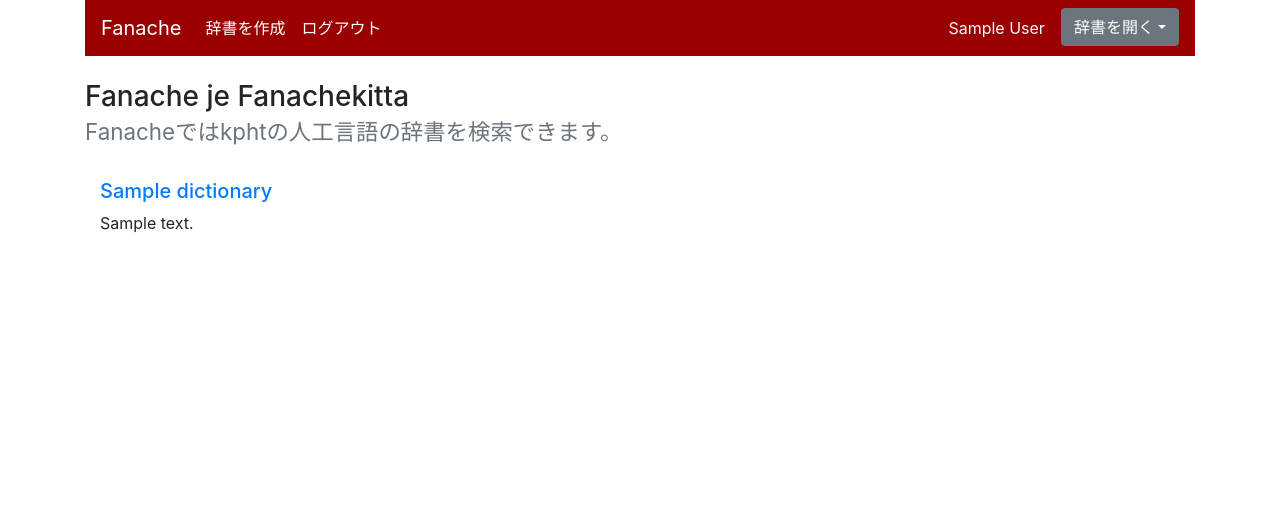
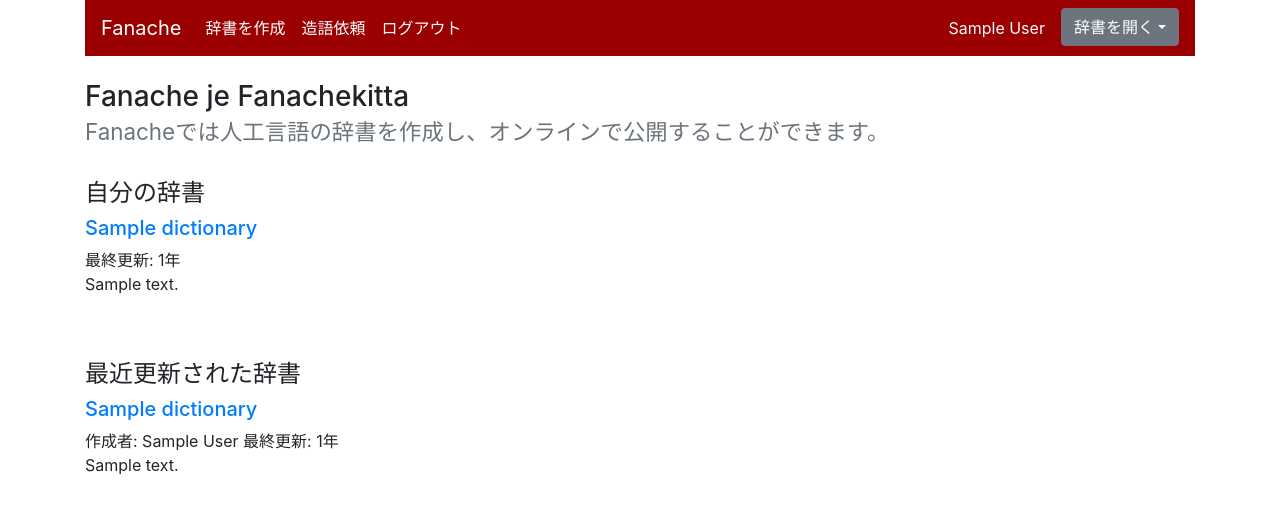
Before and after one commit to yuugokku/test-fanache, a Flask app: page /dic/ in a window 1280 px wide. Shown: the top 514 px of the page. Run offline with Flask 2, Linux system fonts and the light colour scheme; the visitor is signed in with stand-in values (Sample User, id 1); tables that the repository leaves empty hold one stand-in row (values such as "Sample post"); some libraries are stand-ins or nearby versions.

Commit message:
造語依頼機能を試験実装。更新日時などをちゃんと表示する。DBモデル定義をいじる。

```diff
--- a/fanach/templates/base.html
+++ b/fanach/templates/base.html
@@ -25,6 +25,9 @@
                             <a class="nav-link active" href="{{ url_for('dic.new_dic')}}">辞書を作成</a>
                         </li>
                         <li class="navbar-item">
+                            <a class="nav-link active" href="{{url_for('login.show_suggestions')}}">造語依頼</a>
+                        </li>
+                        <li class="navbar-item">
                             <a class="nav-link active" href="{{ url_for('login.logout') }}">ログアウト</a>
                         </li>
                     {% endif %}
--- a/fanach/templates/dic/all.html
+++ b/fanach/templates/dic/all.html
@@ -4,11 +4,27 @@
 
 {% block body %}
 <br><h3>Fanache je Fanachekitta<br>
-    <small class="text-muted">Fanacheではkphtの人工言語の辞書を検索できます。</small></h3><br>
+    <small class="text-muted">Fanacheでは人工言語の辞書を作成し、オンラインで公開することができます。</small></h3><br>
+{% if not session.get("logged_in") %}
+<p><a href="{{url_for('login.login_form')}}">ログイン</a>して辞書を作成できます。</p>
+{% else %}<h4>自分の辞書</h4>
+{% for d in my_dics %}
+<div class="border-primary rounded">
+<h5><a class="text-" href="{{ url_for('dic.show_dic', dic_id=d.dic_id) }}">{{d.dicname}}</a></h5>
+<p>最終更新: {{d.updated_at | timedelta}}<br>
+{{d.description}}</p>
+</div>
+{% else %}
+まだ自分の辞書が存在しません。<a href="{{url_for('dic.new_dic')}}">新規作成できます。</a>
+{% endfor %}
+{% endif %}
+<br><br>
+<h4>最近更新された辞書</h4>
 {% for d in dictionaries %}
-<div class="container border-primary rounded">
+<div class="border-primary rounded">
 <h5><a class="text-" href="{{ url_for('dic.show_dic', dic_id=d.dic_id) }}">{{d.dicname}}</a></h5>
-<p>{{d.description}}</p>
+<p>作成者: {{d.owner.screenname}} 最終更新: {{d.updated_at | timedelta}}<br>
+{{d.description}}</p>
 </div>
 {% else %}
 辞書が存在しません。追加されるのを待ちましょう。
--- a/fanach/templates/dic/suggest.html
+++ b/fanach/templates/dic/suggest.html
@@ -5,15 +5,15 @@
 {% block body %}
 <br><h3>造語を提案する</h3><br>
 <div class="container-fluid mb-3">
-	<form action="{{ url_for('dic.sugest_word') }}" method="POST" name="suggestform">
+	<form action="{{ url_for('dic.suggest_word', dic_id=dictionary.dic_id) }}" method="POST" name="suggestform">
 		<label>訳語・単語:</label>
 		<input type="text" id="Translation" name=keyword placeholder="造語するべき単語を入力" class="form-control" value="{{keyword}}">
 		{% if title_msg == "" %}
 		{% else %}<div class="alert alert-warning">{{ title_msg }}</div>{% endif %}
 		<br>
 		<label>説明</label>
-		<textarea placeholder="提案の詳細を入力" name=description></textarea>
-		<input type="submit" id="Submit" name=submitbutton class="btn btn-primary" value="提案">
+		<textarea class="form-control" placeholder="提案の詳細を入力" name=description rows=10></textarea>
+		<input type="submit" id="Submit" name=submitbutton class="btn btn-primary mt-2" value="提案">
 	</form>
 
 </div>
--- a/fanach/templates/dic/word/new.html
+++ b/fanach/templates/dic/word/new.html
@@ -7,12 +7,12 @@
 <div class="container-fluid mb-3">
 	<form action="{{ url_for('dic.new_word', dic_id=dictionary.dic_id) }}" method="POST" name="newdicform" enctype="multipart/form-data">
 		<label for="word">単語名:</label>
-		<input type="text" id="InputWord" name=word class="form-control" value="{{keyword}}">
+		<input type="text" id="InputWord" name=word class="form-control" value="{% if target == 'word' %}{{keyword}}{% endif %}">
 		{% if word_msg == "" %}
 		{% else %}<div class="alert alert-warning">{{ word_msg }}</div>{% endif %}
 		<br>
 		<label for="translation">訳語</label>
-		<textarea id="InputTranslation" name=trans class="form-control" rows="5"></textarea>
+		<textarea id="InputTranslation" name=trans class="form-control" rows="5">{% if target == 'trans' %}{{keyword}}{% endif %}</textarea>
 		<br>
 		<label for="example">用例</label>
 		<textarea id="InputExample" name=ex class="form-control" rows="5"></textarea>
--- a/fanach/templates/dic_base.html
+++ b/fanach/templates/dic_base.html
@@ -21,7 +21,7 @@
                                     <input type="text" id="SimpleKeyword" name=keyword placeholder="単語を検索する">
                                     <input type="submit" class="btn btn-secondary" value="検索">
                                     {% if session.get("logged_in", default=False)  %}
-                                    {% if session.get("logged_in", default=0) == dictionary.owner %}
+                                    {% if session.get("logged_in", default=0) == dictionary.owner.user_id %}
                                     <input type="submit" class="btn btn-primary" value="登録" formaction="{{url_for('dic.new_word', dic_id=dictionary.dic_id)}}" formmethod="GET">
                                     {% else %}
                                     <input type="submit" class="btn btn-primary" value="提案" formaction="{{url_for('dic.suggest_word', dic_id=dictionary.dic_id)}}" formmethod="GET">
--- a/fanach/views/dic.py
+++ b/fanach/views/dic.py
@@ -1,5 +1,6 @@
 # dic.py : 辞書アプリのメインモジュール
 from urllib.parse import quote
+from datetime import datetime
 
 from flask import request, redirect, url_for, render_template, flash, session, make_response
 from flask import Blueprint
@@ -7,7 +8,7 @@ from sqlalchemy import or_
 
 from fanach import app, db
 from fanach.views.login import login_required, authenticate
-from fanach.models.words import Word, User, Dictionary
+from fanach.models.words import Word, User, Dictionary, Suggestion
 from fanach.utils.converter import parse_xml, export_xml, parse
 from fanach.utils.search import Condition
 
@@ -15,8 +16,13 @@ dic = Blueprint("dic", __name__)
 
 @dic.route("/")
 def show_all_dics():
-	dictionaries = Dictionary.query.all()
-	return render_template("dic/all.html", dictionaries=dictionaries)
+	dictionaries = Dictionary.query.order_by(Dictionary.updated_at).limit(10).all()
+	if not session.get("logged_in", default=False):
+		my_dics = []
+	else:
+		user = User.query.get(session["current_user"])
+		my_dics = user.dictionaries.order_by(Dictionary.updated_at).all()
+	return render_template("dic/all.html", dictionaries=dictionaries, my_dics=my_dics)
 
 # 辞書の情報を表示。辞書ページの外部リンクにはこのURLを用いる。
 @dic.route("/<int:dic_id>/info")
@@ -25,10 +31,9 @@ def show_dic(dic_id):
 	if dictionary is None:
 		flash("辞書が存在しません。")
 		return redirect(url_for("dic.show_all_dics"))
-	ownername = User.query.get(dictionary.owner).username
-	words = Word.query.filter_by(dic_id=dic_id).all()
-	wordcount = len(words)
-	return render_template("dic/info.html", dictionaries=[], dictionary=dictionary, owner=ownername, wordcount=wordcount)
+	ownername = dictionary.owner.username
+	words = dictionary.words.all()
+	return render_template("dic/info.html", dictionaries=[], dictionary=dictionary)
 
 @dic.route("/<int:dic_id>")
 def _show_dic(dic_id):
@@ -45,7 +50,7 @@ def show_word(dic_id):
 			Word.dic_id == dic_id,
 			or_(Word.word.startswith(keyword), Word.trans.contains(keyword))
 		).all()
-		target = "word"
+		target = "trans"
 	else:
 		if target == "word":
 			words = Word.query.filter(Word.dic_id == dic_id, Word.word.startswith(keyword)).all()
@@ -77,11 +82,11 @@ def new_dic():
 				xmlfile_msg = "ファイルサイズが大きすぎます。2KB以下のファイルのみアップロードできます。"
 
 		if is_valid:
+			owner = User.query.get(session["current_user"])
 			# 辞書追加の処理
-			owner_id = session["current_user"]
 			dictionary = Dictionary(
 				dicname = dicname,
-				owner = owner_id,
+				owner = owner,
 				description = request.form["description"])
 			db.session.add(dictionary)
 			db.session.commit()
@@ -91,19 +96,17 @@ def new_dic():
 			# ファイルアップロード
 			if xmlfile is not None:
 				xmltext = xmlfile.read()
-				print(type(xmltext))
 				# XML変換処理を挟む -> Wordテーブルに追加
 				if xmlfile.mimetype in ["text/xml", "text/csv"]:
-					print(xmlfile.content_type)
 					records = parse(xmltext, xmlfile.mimetype)
 					word_count = 0
 					for word, trans, ex in records:
 						newword = Word(
-							dic_id = dic_id,
+							dictionary = dictionary,
 							word = word,
 							trans = trans,
 							ex = ex,
-							editor = session["current_user"])
+							editor = owner)
 						word_count += 1
 						db.session.add(newword)
 					flash_msg += "%d語をファイルからインポートしました。" % word_count
@@ -118,7 +121,7 @@ def new_dic():
 @login_required
 def edit_dic(dic_id):
 	dictionary = Dictionary.query.get(dic_id)
-	if session["current_user"] != dictionary.owner:
+	if session["current_user"] != dictionary.owner.user_id:
 		flash("権限がありません。辞書のデータは作成者のみ編集できます。")
 		return redirect(url_for("dic.show_dic", dic_id=dic_id))
 	if request.method == "GET":
@@ -136,7 +139,7 @@ def edit_dic(dic_id):
 @login_required
 def delete_dic_prompt(dic_id):
 	dictionary = Dictionary.query.get(dic_id)
-	if session["current_user"] != dictionary.owner:
+	if session["current_user"] != dictionary.owner.user_id:
 		flash("辞書の削除は作成者のみが実行できます。")
 		return redirect(url_for("dic.show_dic", dic_id=dic_id))
 	return render_template("dic/delete.html", dictionary=dictionary)
@@ -149,7 +152,7 @@ def delete_dic(dic_id):
 	if dictionary is None:
 		flash("辞書が存在しません。")
 		return redirect(url_for("dic.show_all_dics"))
-	if session["current_user"] != dictionary.owner:
+	if session["current_user"] != dictionary.owner.user_id:
 		flash("辞書の削除は作成者のみが実行できます。")
 		return redirect(url_for("dic.show_dic", dic_id=dic_id))
 	if request.method == "POST":
@@ -159,10 +162,9 @@ def delete_dic(dic_id):
 		if not authenticate(user.user_id, password):
 			flash("パスワードが異なります。")
 			return redirect(url_for("dic.show_dic", dic_id=dic_id))
+		for w in dictionary.words.all():
+			db.session.delete(w)
 		db.session.delete(dictionary)
-		words_to_delete = Word.query.filter_by(dic_id=dic_id).all()
-		for w in words_to_delete:
-			db.session.delete(w)
 		db.session.commit()
 		flash("辞書 %s を削除しました。" % deleted_dicname)
 		return redirect(url_for("dic.show_all_dics"))
@@ -172,12 +174,12 @@ def delete_dic(dic_id):
 @login_required
 def edit_word(dic_id, word_id):
 	dictionary = Dictionary.query.get(dic_id)
-	owner_id = dictionary.owner
-	if session["current_user"] != owner_id:
+	if session["current_user"] != dictionary.owner.user_id:
 		flash("単語を編集する権限がありません。")
 		return redirect(url_for("dic.show_dic", dic_id=dic_id))
 
 	word = Word.query.get(word_id)
+	editor = User.query.get(session["current_user"])
 	if request.method == "GET":
 		return render_template("dic/word/edit.html", dictionary=dictionary, word=word, word_msg="")
 	elif request.method == "POST":
@@ -193,7 +195,9 @@ def edit_word(dic_id, word_id):
 			word.word = updatedword
 			word.trans = request.form["trans"]
 			word.ex = request.form["ex"]
-			word.editor = session["current_user"]
+			word.editor = editor
+			word.updated_at = datetime.utcnow()
+			dictionary.updated_at = datetime.utcnow()
 			db.session.merge(word)
 			db.session.commit()
 			flash("単語 %s を更新しました。" % updatedword)
@@ -204,14 +208,15 @@ def edit_word(dic_id, word_id):
 @dic.route("/<int:dic_id>/<int:word_id>/delete", methods=["POST"])
 @login_required
 def delete_word(dic_id, word_id):
-	owner_id = Dictionary.query.get(dic_id).owner
-	if session["current_user"] != owner_id:
+	dictionary = Dictionary.query.get(dic_id)
+	if session["current_user"] != dictionary.owner.user_id:
 		flash("権限がありません")
 		return redirect(url_for("dic.show_dic", dic_id=dic_id))
 	if request.method == "POST":
 		word = Word.query.get(word_id)
 		deletedword = word.word
 		db.session.delete(word)
+		dictionary.updated_at = datetime.utcnow()
 		db.session.commit()
 		flash("単語 %s が削除されました" % deletedword)
 		return redirect(url_for("dic.show_dic", dic_id=dic_id))
@@ -220,20 +225,23 @@ def delete_word(dic_id, word_id):
 @login_required
 def new_word(dic_id):
 	dictionary = Dictionary.query.get(dic_id)
-	owner_id = dictionary.owner
-	if session["current_user"] != owner_id:
+	if session["current_user"] != dictionary.owner.user_id:
 		return redirect(url_for("dic.show_dic", dic_id=dic_id))
 
 	word_msg = ""
 	if request.method == "GET":
 		# 造語フォーム
 		keyword = request.args["keyword"]
+		target = request.args.get("target", default="")
+		if target == "":
+			target = "word"
 		words = Word.query.filter(Word.dic_id == dic_id, Word.word == keyword).first()
 		if words is not None:
 			word_msg = "同一の単語がすでに存在するようです。(1), (2)のように順位付けして登録することをおすすめします。"
-		return render_template("dic/word/new.html", dictionary=dictionary, dictionaries=[], keyword=keyword, word_msg = word_msg)
+		return render_template("dic/word/new.html", dictionary=dictionary, dictionaries=[], keyword=keyword, target=target, word_msg = word_msg)
 	elif request.method == "POST":
 		is_valid = True
+		editor = User.query.get(session["current_user"])
 		if len(request.form["word"].strip()) == 0:
 			is_valid = False
 			word_msg = "単語を入力してください。"
@@ -245,12 +253,13 @@ def new_word(dic_id):
 			trans = request.form["trans"]
 			ex = request.form["ex"]
 			newword = Word(
-				dic_id = dic_id,
+				dictionary = dictionary,
 				word = word,
 				trans = trans,
 				ex = ex,
-				editor = session["current_user"])
+				editor = editor)
 			db.session.add(newword)
+			dictionary.updated_at = datetime.utcnow()
 			db.session.commit()
 			flash("単語 %s を登録しました。" % word)
 			return redirect("%s?keyword=%s&target=%s" % (url_for("dic.show_word", dic_id=dic_id), word, "word"))
@@ -264,7 +273,7 @@ MAX_CONDITIONS = 10
 def search(dic_id):
 	dictionary = Dictionary.query.get(dic_id)
 	dicname = dictionary.dicname
-	words = Word.query.filter_by(dic_id=dic_id).all()
+	words = dictionary.words.all()
 	words_to_show = []
 	conditions = [
 	    Condition(
@@ -295,7 +304,7 @@ def search(dic_id):
 @dic.route("/<int:dic_id>/export-<string:filetype>", methods=["GET"])
 def export_dic(dic_id, filetype):
 	dictionary = Dictionary.query.get(dic_id)
-	words = Word.query.filter_by(dic_id=dic_id).all()
+	words = dictionary.words.all()
 	wordlist = []
 	for word in words:
 		wordlist.append([word.word, word.trans, word.ex])
@@ -312,11 +321,12 @@ def export_dic(dic_id, filetype):
 
 @dic.route("/<int:dic_id>/suggest", methods=["GET", "POST"])
 @login_required
-def sugest_word(dic_id):
+def suggest_word(dic_id):
 	title_msg = ""
+	dictionary = Dictionary.query.get(dic_id)
+	client = User.query.get(session["current_user"])
 	if request.method == "GET":
-		keyword = request.form["keyword"]
-		return render_template("dic/suggest.html", keyword=keyword, title_msg=title_msg, description=description)
+		return render_template("dic/suggest.html", dictionary=dictionary, keyword="", title_msg=title_msg, description="")
 	elif request.method == "POST":
 		is_valid = True
 		title = request.form["keyword"]
@@ -327,12 +337,12 @@ def sugest_word(dic_id):
 			suggestion = Suggestion(
 				title = title,
 				description = description,
-				client = session["current_user"],
-				dic_id = dic_id,
+				client = client,
+				dictionary = dictionary,
 			)
 			db.session.add(suggestion)
 			db.session.commit()
 			flash("造語を提案しました")
 			return redirect(url_for("dic.show_dic", dic_id=dic_id))
 		else:
-			return render_template("dic/suggest.html", keyword=keyword, title_msg=title_msg, description=description)
+			return render_template("dic/suggest.html", dictionary=dictionary, keyword=keyword, title_msg=title_msg, description=description)
```
Also changed, not shown: fanach/__init__.py (+27 -1 lines), fanach/config.py (+5 -2 lines), fanach/models/words.py (+18 -30 lines), fanach/templates/dic/info.html (+27 -6 lines), fanach/templates/dic/search.html (+8 -2 lines), fanach/templates/tasks.html (added, +22 -0 lines), fanach/views/login.py (+13 -2 lines).
